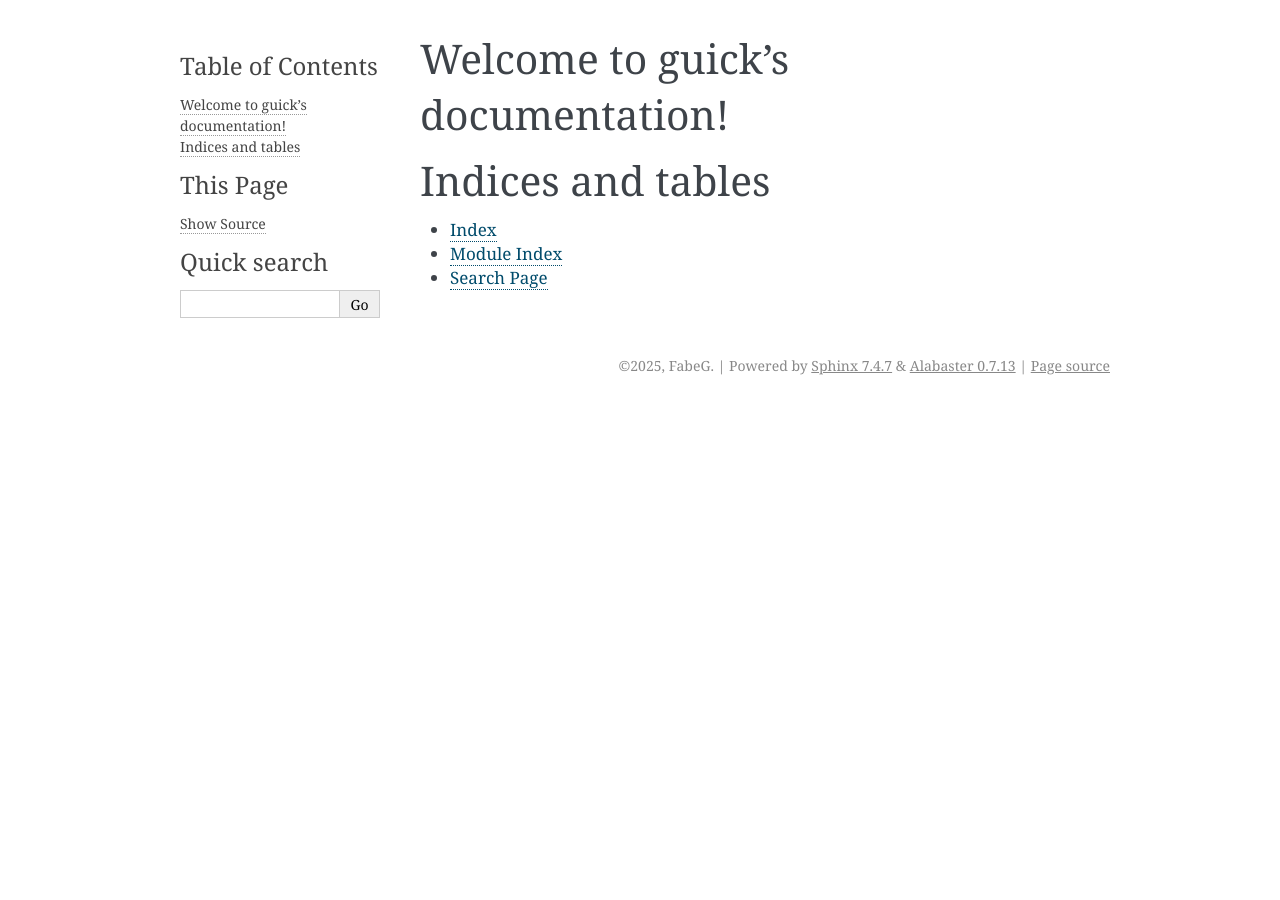
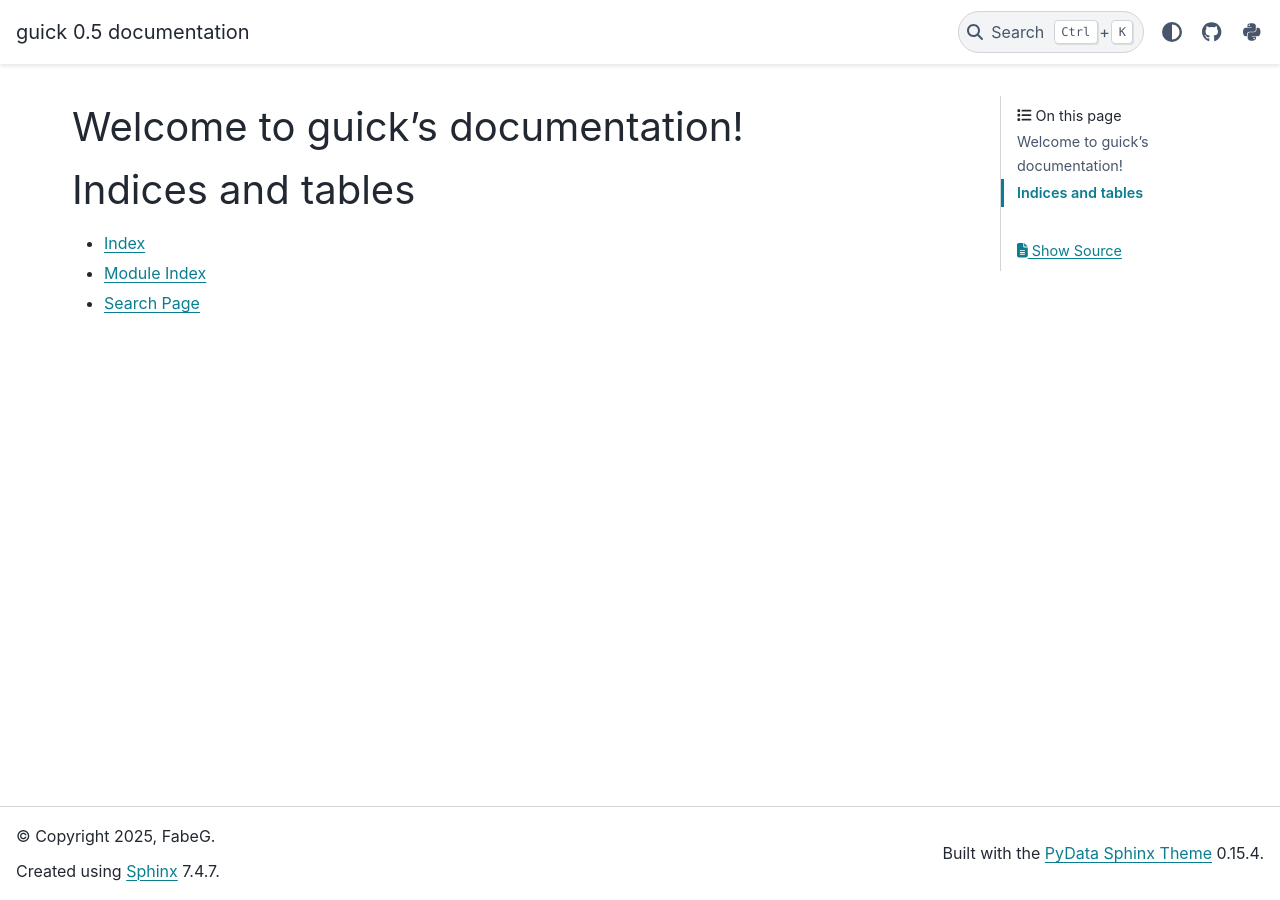
Before and after one commit to FabeG/guick, a Sphinx documentation site: the page built from docs/index.rst, in a window 1280 px wide. Built offline with Sphinx 7.4.7 and the PyData theme 0.15.4, drawn with Linux system fonts in a browser that asks for light colours; the version number could not be read and is left out.

Commit message:
doc: use pydata-theme

```diff
--- a/docs/conf.py
+++ b/docs/conf.py
@@ -1,3 +1,6 @@
+import os
+import sys
+
 # Configuration file for the Sphinx documentation builder.
 #
 # This file only contains a selection of the most common options. For a full
@@ -34,6 +37,10 @@ sys.path.append(os.path.abspath("./_ext"))
 # ones.
 extensions = [
     'sphinx.ext.autodoc',
+    # add copy_button
+    "sphinx_copybutton",
+    # use sphinx-design
+    "sphinx_design",
     # Execute python code blocks
     "execute_python_code",
 ]
@@ -55,9 +62,25 @@ exclude_patterns = ['_build', 'Thumbs.db', '.DS_Store']
 # The theme to use for HTML and HTML Help pages.  See the documentation for
 # a list of builtin themes.
 #
-html_theme = 'alabaster'
+html_theme = 'pydata_sphinx_theme'
 
 # Add any paths that contain custom static files (such as style sheets) here,
 # relative to this directory. They are copied after the builtin static files,
 # so a file named "default.css" will overwrite the builtin "default.css".
 html_static_path = ['_static']
+
+html_theme_options = {
+    "show_toc_level": 2,
+    "icon_links": [
+        {
+            "name": "GitHub",
+            "url": "https://github.com/FabeG/guick",
+            "icon": "fa-brands fa-github",
+        },
+        {
+            "name": "PyPI",
+            "url": "https://pypi.org/project/guick",
+            "icon": "fa-brands fa-python",
+        },
+    ],
+}
--- a/pyproject.toml
+++ b/pyproject.toml
@@ -38,7 +38,10 @@ dev = [
     "pytest-mock>=3.14.0",
 ]
 docs = [
+    "pydata-sphinx-theme>=0.16.1",
     "sphinx>=7.4.7",
+    "sphinx-copybutton>=0.5.2",
+    "sphinx-design>=0.6.1",
 ]
 
 [tool.uv]
```
